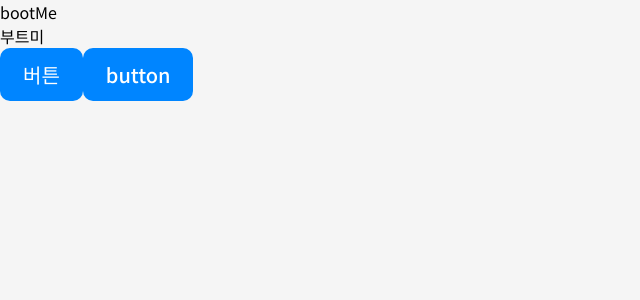
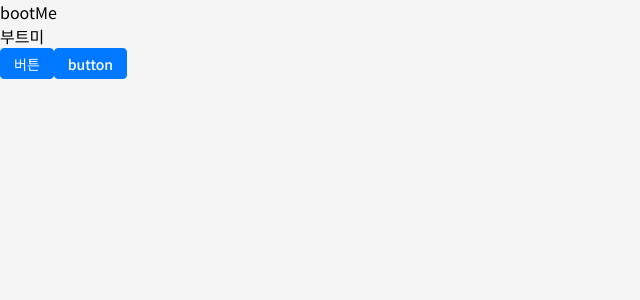
Before and after one commit to Jinwook94/bootme, a React app in the folder frontend/: page / in a window 1280 px wide. Shown: the top 300 px of the page, without its empty margins (0-640 px from the left). Built offline with nearby package versions, Linux system fonts and the light colour scheme.

Commit message:
Button 컴포넌트 수정

```diff
--- a/frontend/src/components/@common/Button/Button.styles.ts
+++ b/frontend/src/components/@common/Button/Button.styles.ts
@@ -1,20 +1,46 @@
 import styled from "styled-components";
 
 export const ButtonStyle = styled.button`
-  width: fit-content;
-  padding: 0.75rem 1.4375rem;
-  border: none;
-  border-radius: 0.625rem;
-  background-color: ${(props) => props.theme.colors.BLUE_600};
-  font-size: 1.25rem;
-  font-weight: 500;
-  color: ${(props) => props.theme.colors.WHITE};
-  white-space: pre;
-  :hover {
-    opacity: 70%;
-  }
-  @media (max-width: 520px) {
-    padding: 0.625rem 0.75rem;
+    -webkit-text-size-adjust: 100%;
+    -webkit-tap-highlight-color: transparent;
+    --breakpoint-xs: 0;
+    --breakpoint-sm: 576px;
+    --breakpoint-md: 768px;
+    --breakpoint-lg: 992px;
+    --breakpoint-xl: 1200px;
+    --swiper-theme-color: #007aff;
+    --swiper-navigation-size: 44px;
+    word-break: keep-all;
+    word-wrap: break-word;
+    -webkit-font-smoothing: antialiased;
+    box-sizing: border-box;
+    font: inherit;
+    margin: 0;
+    font-family: inherit;
+    overflow: visible;
+    text-transform: none;
+    background: none;
+    -webkit-appearance: button;
+    display: inline-block;
+    text-align: center;
+    vertical-align: middle;
+    user-select: none;
+    border-radius: 0.25rem;
+    border: 1px solid transparent;
+    font-weight: 500;
+    transition: color .08s ease-in-out, background-color .08s ease-in-out, border-color .08s ease-in-out, box-shadow .08s ease-in-out;
+    padding: 0.3125rem 0.8125rem;
     font-size: 0.875rem;
-  }
+    line-height: 1.25rem;
+    border-color: #0078FF;
+    background-color: #0078FF;
+    color: white;
+    max-height: 1.9375rem;
+    cursor: pointer;
+
+    @media (max-width: 767px) {
+    padding: 0.3125rem 0.8125rem;
+    font-size: 0.875rem;
+    line-height: 1.25rem;
+}
 `;
```
